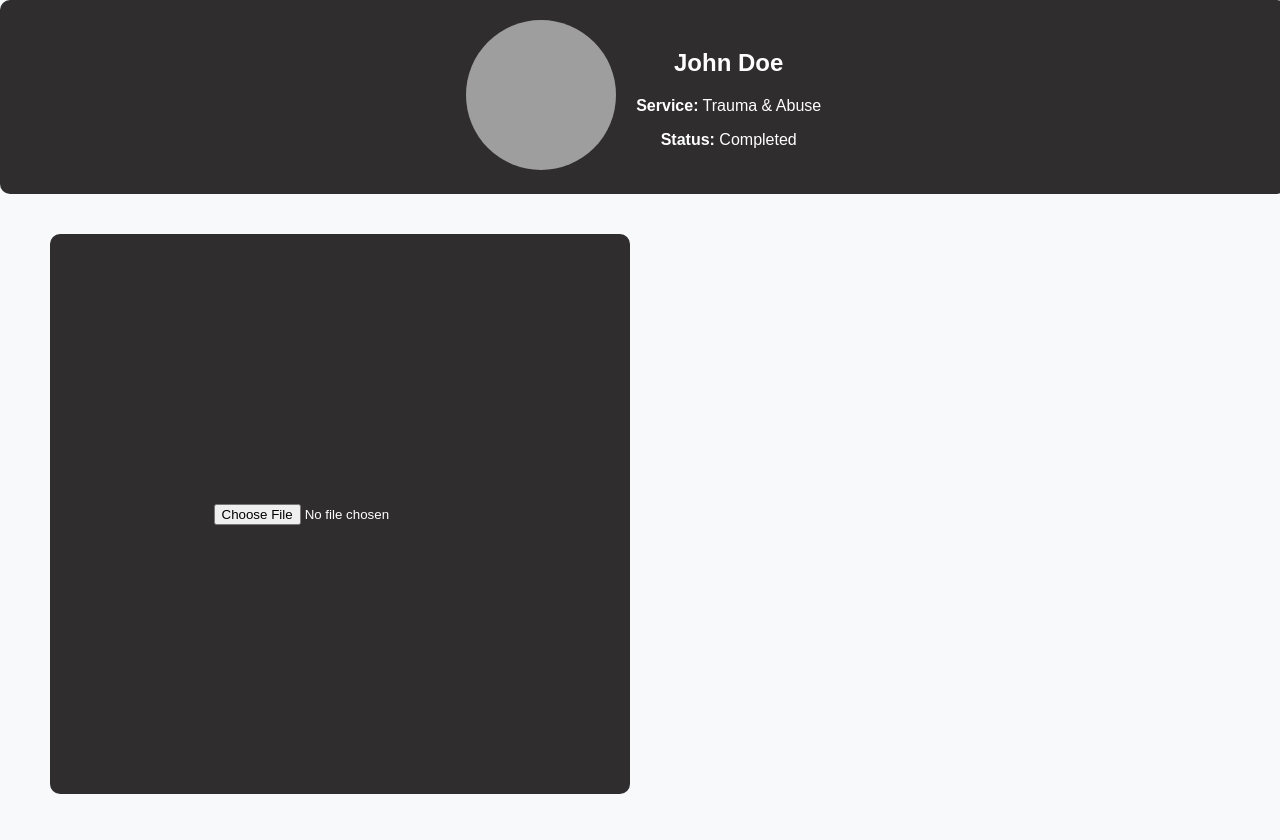
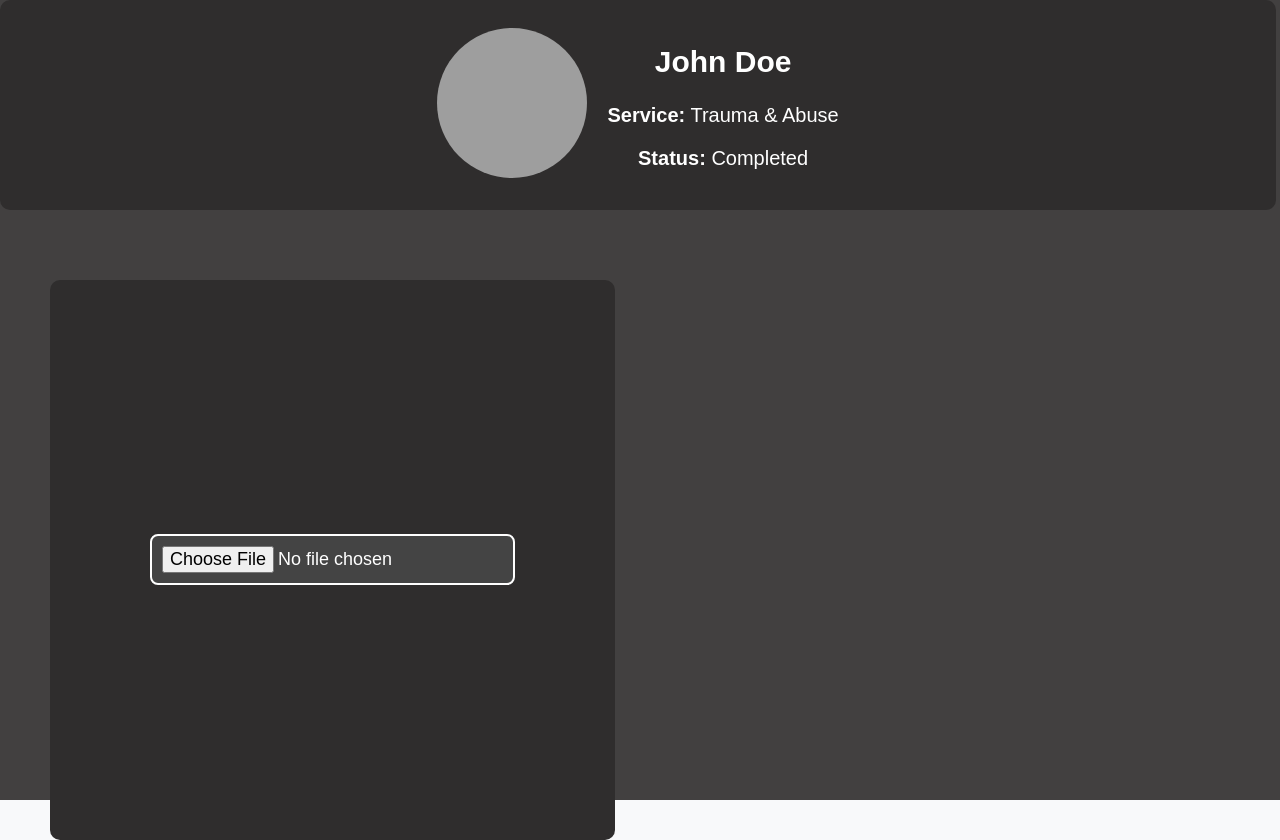
Before and after one commit to sahithyashelly24/project, a React (Create React App) app: page /profile/1 in a window 1280 px wide. Before the commit the page ends 800 px from the top, so only its background shows below. Built offline with nearby package versions, Linux system fonts and the light colour scheme; grey boxes are pictures that could not be loaded.

Commit message:
viewpage-done

```diff
--- a/src/ProfileCard.css
+++ b/src/ProfileCard.css
@@ -3,10 +3,12 @@
     display: grid;
     grid-template-columns: 1fr 1fr; /* Two equal columns */
     grid-template-rows: auto 1fr; /* Profile card takes full width, bottom two are equal */
-    gap: 20px;
+    gap: 50px;
     width: 100vw;
     height: 100vh;
     margin: 0 auto;
+    background-color: #424040;
+
   }
 
   /* Profile Card - Full Width on Top */
@@ -72,6 +74,18 @@
     color: white;
     height: 500px;
     margin-right: 50px;
+    font-size: 25px;
+    transition: transform 0.3s ease-in-out;
+  }
+  .emotion-analysis-card:hover {
+    transform: scale(1.05);
+    box-shadow: 0 0 20px rgba(255, 255, 255, 0.4);
+  }
+
+  .emotion-analysis-card h3 {
+    font-size: 30px;
+    font-weight: bold;
+    margin-bottom: 15px;
   }
 
   /* Buttons */
@@ -95,7 +109,7 @@
     display: flex;
     align-items: center;
     justify-content: center;
-    width: 198%;
+    width: 201%;
     background: #2f2d2d;
     border-radius: 10px;
     padding: 20px;
@@ -106,6 +120,16 @@
     margin-right: 0;
   }
 
+  .profile-details{
+    font-size:20px
+  }
+
+  .profile-details:hover {
+    background: #945d8f;
+    font-size: 22px;
+    border-radius: 15px; /* Adjust this value for more/less rounding */
+    transition: all 0.3s ease-in-out;
+  }
   /* Fix Overlapping Issue */
   .cprofile-card {
     margin-bottom: 20px; /* Adds space to push the next row down */
@@ -116,4 +140,63 @@
     padding: 10px;
     border-radius: 5px;
     margin-top: 15px;
+    font-size: 25px;
   }
+
+  .audio-transcript-card.enhanced {
+    grid-column: 1;
+    display: flex;
+    flex-direction: column;
+    align-items: center;
+    justify-content: center;
+    background: #2f2d2d;
+    border-radius: 15px;
+    padding: 40px;
+    color: white;
+    height: 600px;
+    margin-left: 50px;
+    font-size: 18px;
+    transition: transform 0.3s ease-in-out;
+}
+
+.audio-transcript-card:hover {
+  transform: scale(1.05);
+  box-shadow: 0 0 20px rgba(255, 255, 255, 0.4);
+}
+
+.audio-transcript-card h3 {
+  font-size: 30px;
+  font-weight: bold;
+  margin-bottom: 15px;
+}
+
+.audio-transcript-card.enhanced:hover {
+    transform: scale(1.05);
+    box-shadow: 0 0 15px rgba(255, 255, 255, 0.3);
+}
+
+.ctranscript-box h3 {
+    font-size: 50px;
+    font-weight: bold;
+    margin-bottom: 10px;
+}
+
+.show-details-btn:hover {
+    background: #10acc7;
+    font-size: 40px;
+}
+
+.profile-audio-section input[type="file"] {
+  font-size: 18px;
+  padding: 10px;
+  border: 2px solid white;
+  border-radius: 8px;
+  background: #444;
+  color: white;
+  cursor: pointer;
+  transition: background 0.3s ease-in-out;
+}
+
+.profile-audio-section input[type="file"]:hover {
+  background: #555;
+}
--- a/src/ProfilePage.js
+++ b/src/ProfilePage.js
@@ -67,7 +67,7 @@ const ProfilePage = () => {
         </div>
         {transcript && (
           <div className="ctranscript-box">
-            <h3>Transcript:</h3>
+            <h2>Transcript:</h2>
             <p>{transcript}</p>
           </div>
         )}
```
